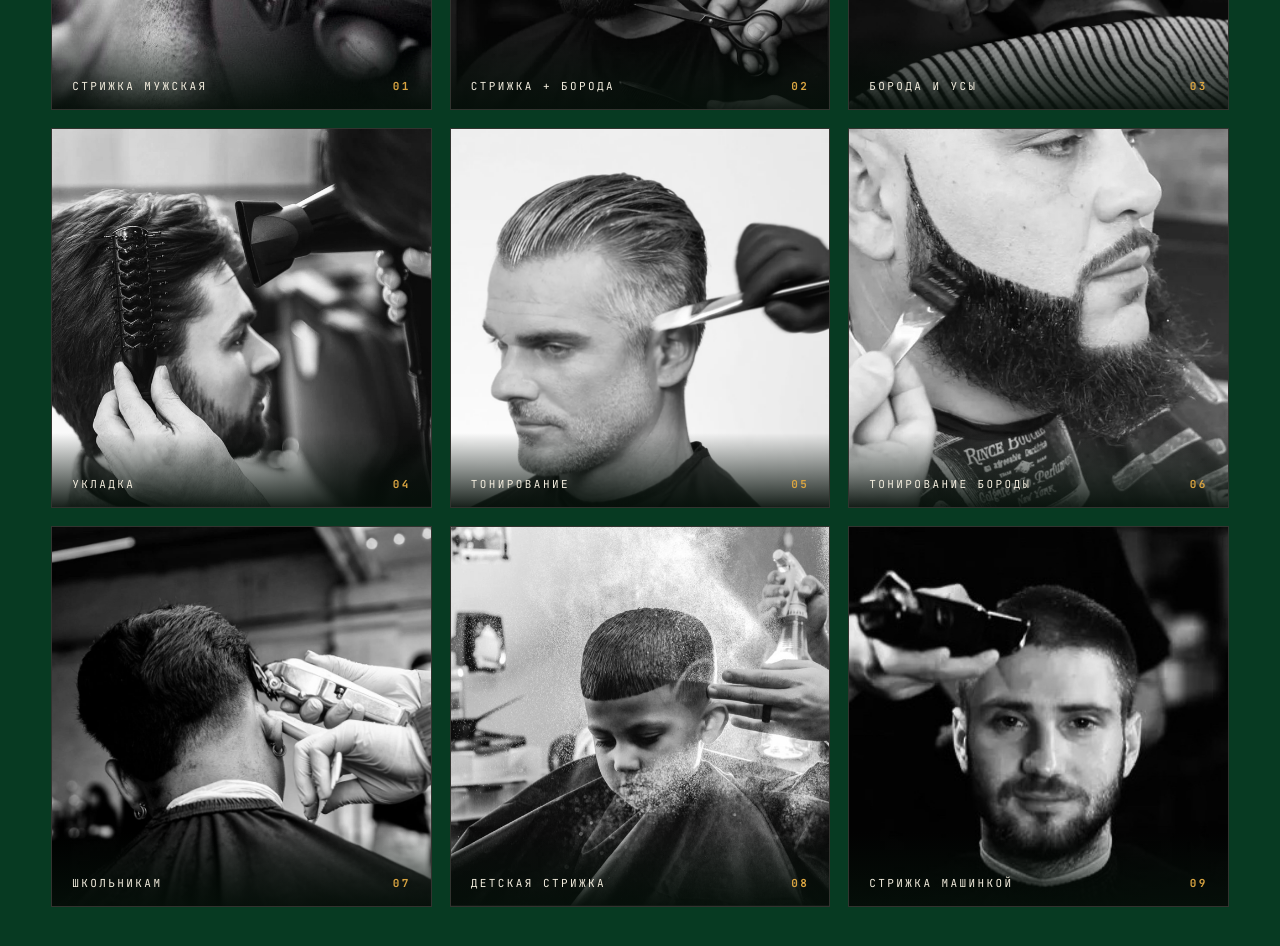
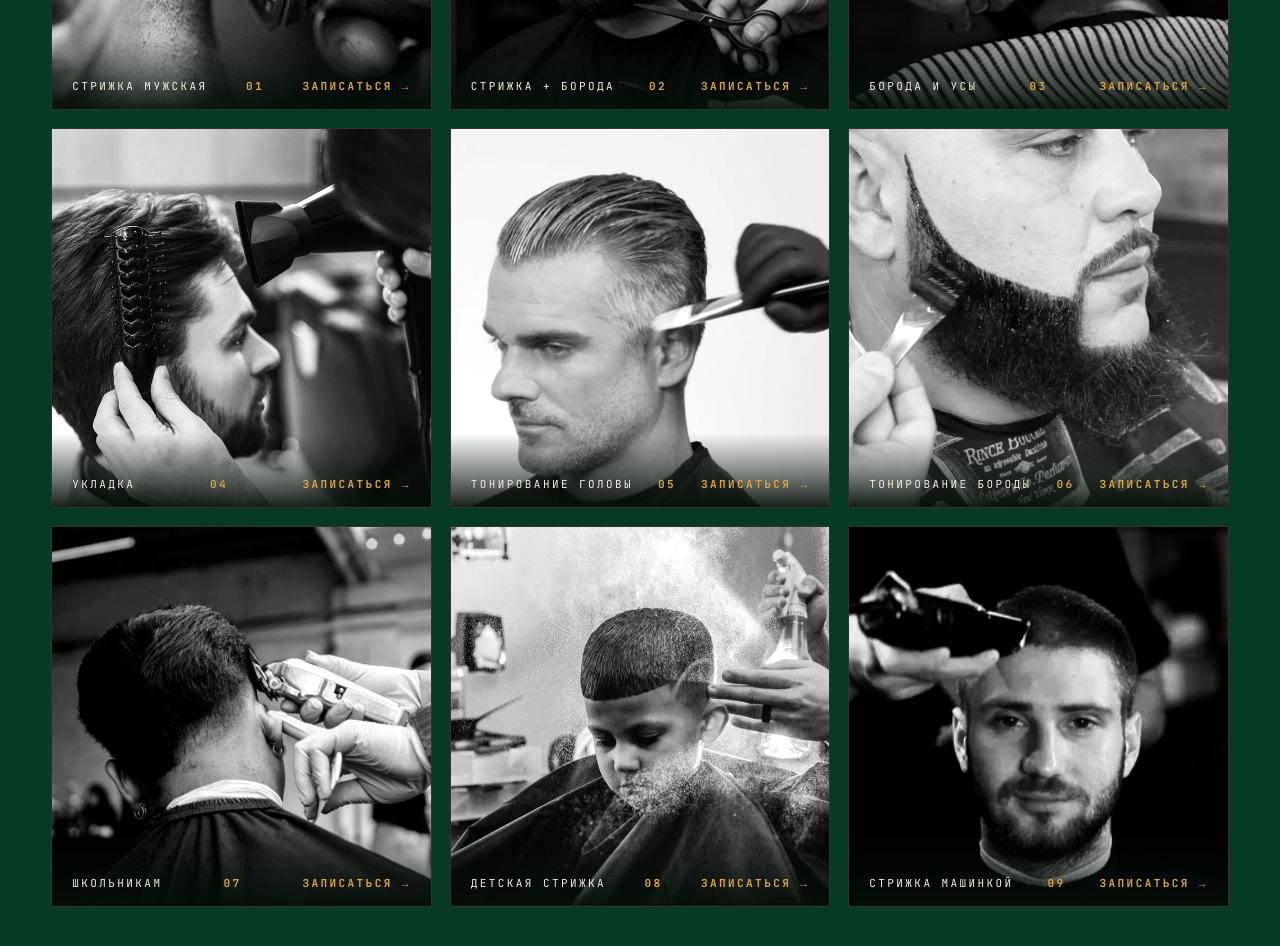
Before and after one commit to anisimovie89-lab/test-site, a plain HTML site: page index.html in a window 1280 px wide. Shown: the part 3020-3966 px from the top of the page. Drawn offline with Linux system fonts and the light colour scheme; a web font is replaced by a local one.

Commit message:
Gallery: warm hover tone + per-service booking links

```diff
--- a/index.html
+++ b/index.html
@@ -333,12 +333,14 @@ h2 em{font-style:normal;color:var(--amber)}
   aspect-ratio:1;cursor:pointer;background:var(--ink);
 }
 .g-item:nth-child(4),.g-item:nth-child(8){grid-row:span 1}
+.g-item a.g-link{display:block;width:100%;height:100%}
 .g-item img{
   width:100%;height:100%;object-fit:cover;
   transition:transform .7s cubic-bezier(.2,.7,.2,1),filter .5s;
-  filter:saturate(.9);
+  filter:grayscale(1) contrast(1.05);
 }
-.g-item:hover img{transform:scale(1.07);filter:saturate(1.1)}
+.g-item:hover img{transform:scale(1.07);filter:sepia(.55) saturate(1.5) contrast(1.03) brightness(1.05)}
+.g-cap .g-book{color:var(--amber);font-weight:700;white-space:nowrap}
 .g-item .g-cap{
   position:absolute;left:0;right:0;bottom:0;padding:44px 20px 16px;
   background:linear-gradient(transparent,rgba(5,15,9,.92));
@@ -702,15 +704,15 @@ footer{
       <p class="sec-note">Стрижки и оформление бород, которые уходят из нашего кресла каждый день.</p>
     </div>
     <div class="g-grid reveal">
-      <figure class="g-item"><img src="assets/gallery/g1.jpg" alt="Мужская стрижка" loading="lazy"><figcaption class="g-cap"><span>Стрижка мужская</span><b>01</b></figcaption></figure>
-      <figure class="g-item"><img src="assets/gallery/g2.jpg" alt="Стрижка и оформление бороды" loading="lazy"><figcaption class="g-cap"><span>Стрижка + борода</span><b>02</b></figcaption></figure>
-      <figure class="g-item"><img src="assets/gallery/g3.jpg" alt="Оформление бороды и усов" loading="lazy"><figcaption class="g-cap"><span>Борода и усы</span><b>03</b></figcaption></figure>
-      <figure class="g-item"><img src="assets/gallery/g4.jpg" alt="Укладка" loading="lazy"><figcaption class="g-cap"><span>Укладка</span><b>04</b></figcaption></figure>
-      <figure class="g-item"><img src="assets/gallery/g5.jpg" alt="Тонирование головы" loading="lazy"><figcaption class="g-cap"><span>Тонирование</span><b>05</b></figcaption></figure>
-      <figure class="g-item"><img src="assets/gallery/g6.jpg" alt="Тонирование бороды" loading="lazy"><figcaption class="g-cap"><span>Тонирование бороды</span><b>06</b></figcaption></figure>
-      <figure class="g-item"><img src="assets/gallery/g7.jpg" alt="Стрижка для школьников" loading="lazy"><figcaption class="g-cap"><span>Школьникам</span><b>07</b></figcaption></figure>
-      <figure class="g-item"><img src="assets/gallery/g8.jpg" alt="Детская стрижка" loading="lazy"><figcaption class="g-cap"><span>Детская стрижка</span><b>08</b></figcaption></figure>
-      <figure class="g-item"><img src="assets/gallery/g9.jpg" alt="Стрижка машинкой" loading="lazy"><figcaption class="g-cap"><span>Стрижка машинкой</span><b>09</b></figcaption></figure>
+      <figure class="g-item"><a class="g-link" href="https://dikidi.net/ru/record/1832349?st_m=2&ss_s=19483031" target="_blank" rel="noopener" aria-label="Записаться на мужскую стрижку"><img src="assets/gallery/g1.jpg" alt="Мужская стрижка" loading="lazy"><figcaption class="g-cap"><span>Стрижка мужская</span><b>01</b><span class="g-book">Записаться →</span></figcaption></a></figure>
+      <figure class="g-item"><a class="g-link" href="https://dikidi.net/ru/record/1832349?st_m=2&ss_s=22227323" target="_blank" rel="noopener" aria-label="Записаться на стрижку и оформление бороды"><img src="assets/gallery/g2.jpg" alt="Стрижка и оформление бороды" loading="lazy"><figcaption class="g-cap"><span>Стрижка + борода</span><b>02</b><span class="g-book">Записаться →</span></figcaption></a></figure>
+      <figure class="g-item"><a class="g-link" href="https://dikidi.net/ru/record/1832349?st_m=2&ss_s=19483055" target="_blank" rel="noopener" aria-label="Записаться на оформление бороды и усов"><img src="assets/gallery/g3.jpg" alt="Оформление бороды и усов" loading="lazy"><figcaption class="g-cap"><span>Борода и усы</span><b>03</b><span class="g-book">Записаться →</span></figcaption></a></figure>
+      <figure class="g-item"><a class="g-link" href="https://dikidi.net/ru/record/1832349?st_m=2&ss_s=19483095" target="_blank" rel="noopener" aria-label="Записаться на укладку"><img src="assets/gallery/g4.jpg" alt="Укладка" loading="lazy"><figcaption class="g-cap"><span>Укладка</span><b>04</b><span class="g-book">Записаться →</span></figcaption></a></figure>
+      <figure class="g-item"><a class="g-link" href="https://dikidi.net/ru/record/1832349?st_m=2&ss_s=20245226" target="_blank" rel="noopener" aria-label="Записаться на тонирование головы"><img src="assets/gallery/g5.jpg" alt="Тонирование головы" loading="lazy"><figcaption class="g-cap"><span>Тонирование головы</span><b>05</b><span class="g-book">Записаться →</span></figcaption></a></figure>
+      <figure class="g-item"><a class="g-link" href="https://dikidi.net/ru/record/1832349?st_m=2&ss_s=19483090" target="_blank" rel="noopener" aria-label="Записаться на тонирование бороды"><img src="assets/gallery/g6.jpg" alt="Тонирование бороды" loading="lazy"><figcaption class="g-cap"><span>Тонирование бороды</span><b>06</b><span class="g-book">Записаться →</span></figcaption></a></figure>
+      <figure class="g-item"><a class="g-link" href="https://dikidi.net/ru/record/1832349?st_m=2&ss_s=19483037" target="_blank" rel="noopener" aria-label="Записаться на стрижку для школьников"><img src="assets/gallery/g7.jpg" alt="Стрижка для школьников" loading="lazy"><figcaption class="g-cap"><span>Школьникам</span><b>07</b><span class="g-book">Записаться →</span></figcaption></a></figure>
+      <figure class="g-item"><a class="g-link" href="https://dikidi.net/ru/record/1832349?st_m=2&ss_s=19483043" target="_blank" rel="noopener" aria-label="Записаться на детскую стрижку"><img src="assets/gallery/g8.jpg" alt="Детская стрижка" loading="lazy"><figcaption class="g-cap"><span>Детская стрижка</span><b>08</b><span class="g-book">Записаться →</span></figcaption></a></figure>
+      <figure class="g-item"><a class="g-link" href="https://dikidi.net/ru/record/1832349?st_m=2&ss_s=19483073" target="_blank" rel="noopener" aria-label="Записаться на стрижку машинкой"><img src="assets/gallery/g9.jpg" alt="Стрижка машинкой" loading="lazy"><figcaption class="g-cap"><span>Стрижка машинкой</span><b>09</b><span class="g-book">Записаться →</span></figcaption></a></figure>
     </div>
   </div>
 </section>
```
